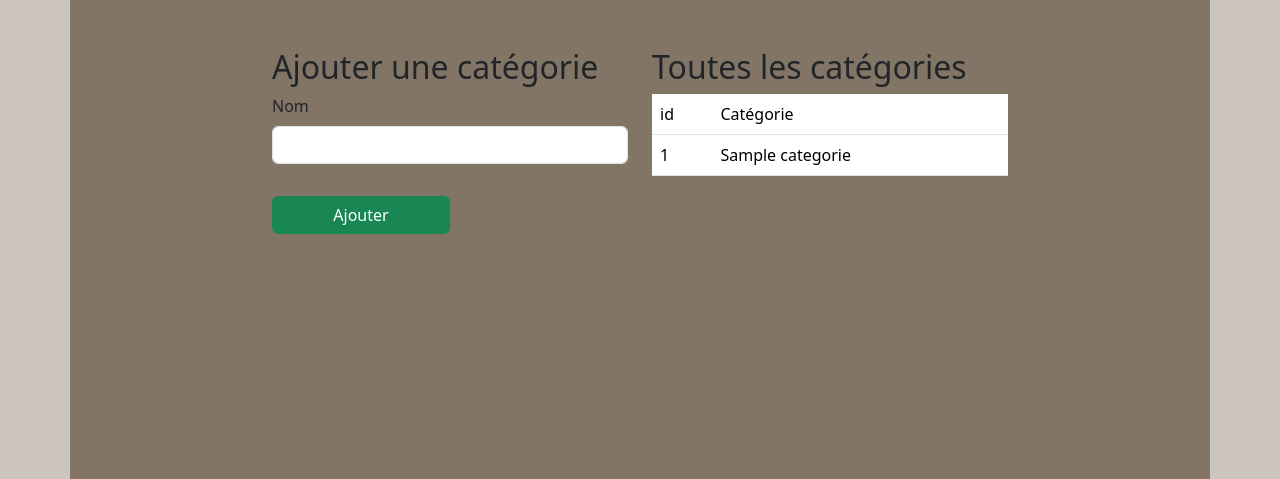
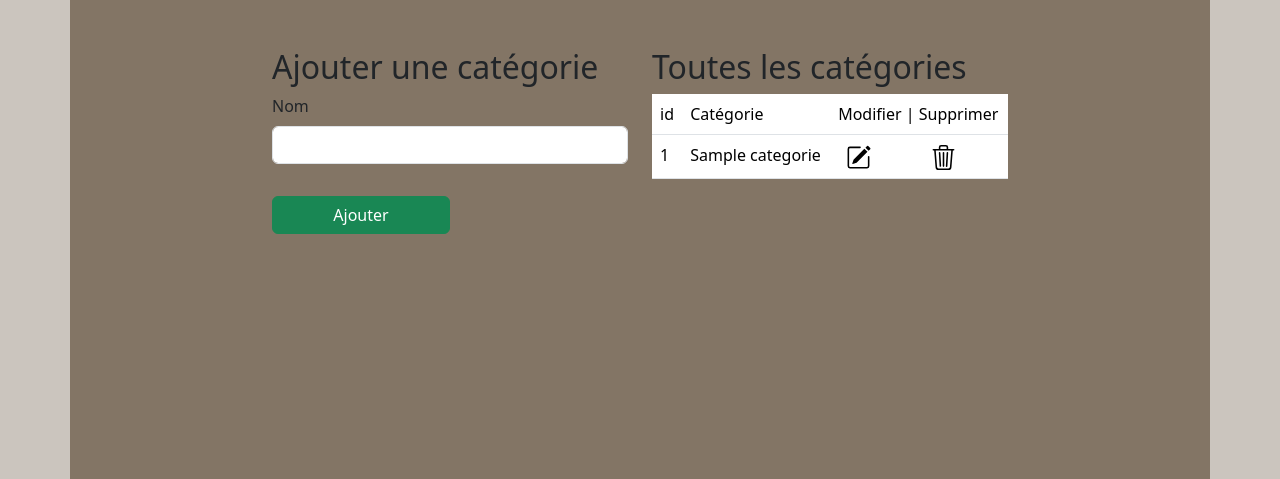
Before and after one commit to DyAnah01/madavente, a Symfony app: template templates/categorie/index.html.twig in a window 1280 px wide. Shown: the part 184-663 px from the top of the page. Run offline with Twig, Linux system fonts and the light colour scheme; the template is opened without the code that fills it: most values are stand-ins (such as "Sample title", 1, 10 or a date in 2020); form fields are guessed from the names that the template uses; some libraries are stand-ins or nearby versions.

Commit message:
add column for update and delete categorie

```diff
--- a/templates/categorie/index.html.twig
+++ b/templates/categorie/index.html.twig
@@ -21,6 +21,8 @@
           <tr>
             <th scope="col">id</th>
             <th scope="col">Catégorie</th>
+            <th scope="col">Modifier | Supprimer</th>
+
           </tr>
         </thead>
         <tbody>
@@ -28,6 +30,24 @@
           <tr>
             <th scope="row">{{ item.id }}</th>
             <td>{{ item.nom }}</td>
+            <td>
+                {# Update #}
+                <a href="{#{{ path('update_agence', { 'id' : value.id } ) }}#}" class="text-decoration-none me-5">
+                    <svg xmlns="http://www.w3.org/2000/svg" width="25" height="25" fill="black" class="bi bi-pencil-square mx-2" viewBox="0 0 16 16">
+                        <path d="M15.502 1.94a.5.5 0 0 1 0 .706L14.459 3.69l-2-2L13.502.646a.5.5 0 0 1 .707 0l1.293 1.293zm-1.75 2.456-2-2L4.939 9.21a.5.5 0 0 0-.121.196l-.805 2.414a.25.25 0 0 0 .316.316l2.414-.805a.5.5 0 0 0 .196-.12l6.813-6.814z"/>
+                        <path fill-rule="evenodd" d="M1 13.5A1.5 1.5 0 0 0 2.5 15h11a1.5 1.5 0 0 0 1.5-1.5v-6a.5.5 0 0 0-1 0v6a.5.5 0 0 1-.5.5h-11a.5.5 0 0 1-.5-.5v-11a.5.5 0 0 1 .5-.5H9a.5.5 0 0 0 0-1H2.5A1.5 1.5 0 0 0 1 2.5v11z"/>
+                    </svg>
+                </a>
+
+                {# Delete #}
+                <a href="{#{{ path('supprimer_agence', {"id" : value.id}) }}#}" class="text-decoration-none">
+                    <svg xmlns="http://www.w3.org/2000/svg" width="25" height="25" fill="black" class="bi bi-trash3" viewBox="0 0 16 16">
+                        <path d="M6.5 1h3a.5.5 0 0 1 .5.5v1H6v-1a.5.5 0 0 1 .5-.5ZM11 2.5v-1A1.5 1.5 0 0 0 9.5 0h-3A1.5 1.5 0 0 0 5 1.5v1H2.506a.58.58 0 0 0-.01 0H1.5a.5.5 0 0 0 0 1h.538l.853 10.66A2 2 0 0 0 4.885 16h6.23a2 2 0 0 0 1.994-1.84l.853-10.66h.538a.5.5 0 0 0 0-1h-.995a.59.59 0 0 0-.01 0H11Zm1.958 1-.846 10.58a1 1 0 0 1-.997.92h-6.23a1 1 0 0 1-.997-.92L3.042 3.5h9.916Zm-7.487 1a.5.5 0 0 1 .528.47l.5 8.5a.5.5 0 0 1-.998.06L5 5.03a.5.5 0 0 1 .47-.53Zm5.058 0a.5.5 0 0 1 .47.53l-.5 8.5a.5.5 0 1 1-.998-.06l.5-8.5a.5.5 0 0 1 .528-.47ZM8 4.5a.5.5 0 0 1 .5.5v8.5a.5.5 0 0 1-1 0V5a.5.5 0 0 1 .5-.5Z"/>
+                    </svg>
+                </a>
+                </div>
+            </td>
+
           </tr>
             {% endfor %}
 
```
